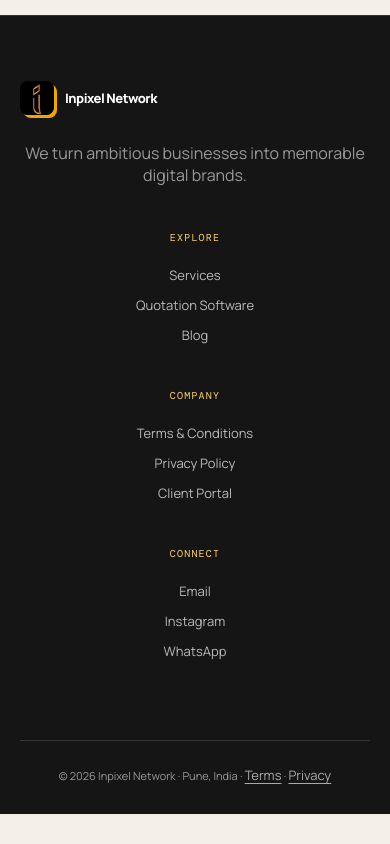
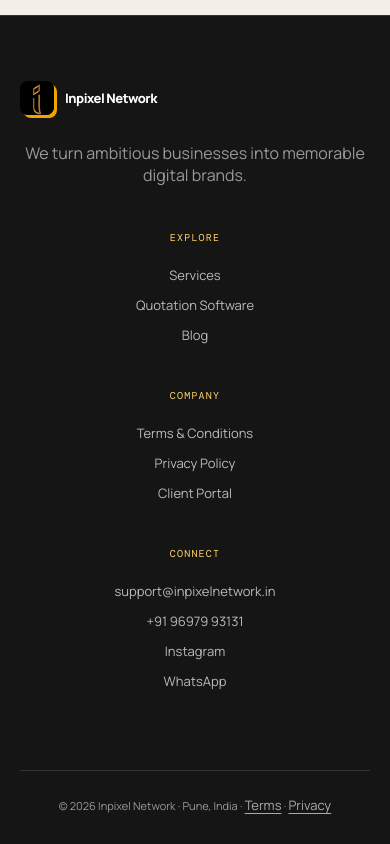
Before and after one commit to Bhargav3131/Inpixel-Network, a Next.js app: page / in a window 390 px wide. Shown: the part 4078-4922 px from the top of the page. Before the commit the page ends 4892 px from the top, so only its background shows below. Built offline with nearby package versions, Linux system fonts and the light colour scheme; no server answers.

Commit message:
Footer: update email to support@inpixelnetwork.in and add phone +91 96979 93131

```diff
--- a/components/Footer.jsx
+++ b/components/Footer.jsx
@@ -18,13 +18,14 @@ export default function Footer() {
       </div>
       <div>
         <small>Company</small>
-        <Link href="/terms">Terms & Conditions</Link>
+        <Link href="/terms">Terms &amp; Conditions</Link>
         <Link href="/privacy">Privacy Policy</Link>
         <Link href="/userlogin">Client Portal</Link>
       </div>
       <div>
         <small>Connect</small>
-        <a href="mailto:supportinpixelnetwork@gmail.com">Email</a>
+        <a href="mailto:support@inpixelnetwork.in">support@inpixelnetwork.in</a>
+        <a href="tel:+919697993131">+91 96979 93131</a>
         <a href="https://instagram.com/inpixel_network" target="_blank" rel="noopener noreferrer">Instagram</a>
         <a href="https://wa.me/919697993131" target="_blank" rel="noopener noreferrer">WhatsApp</a>
       </div>
```
